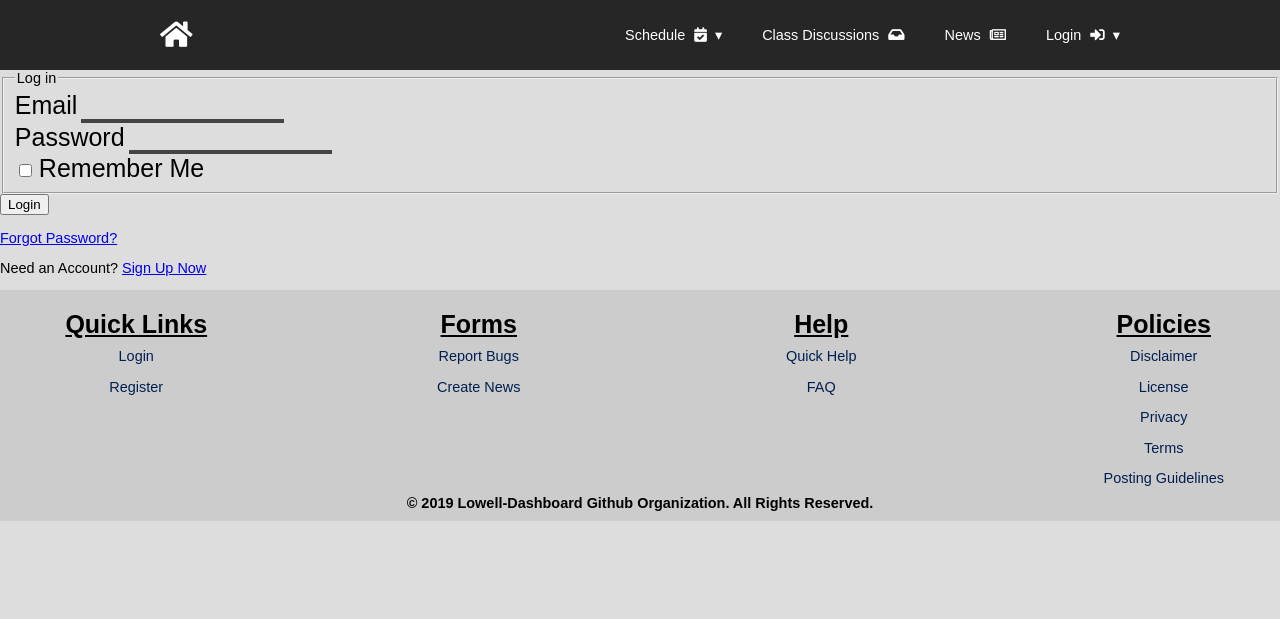
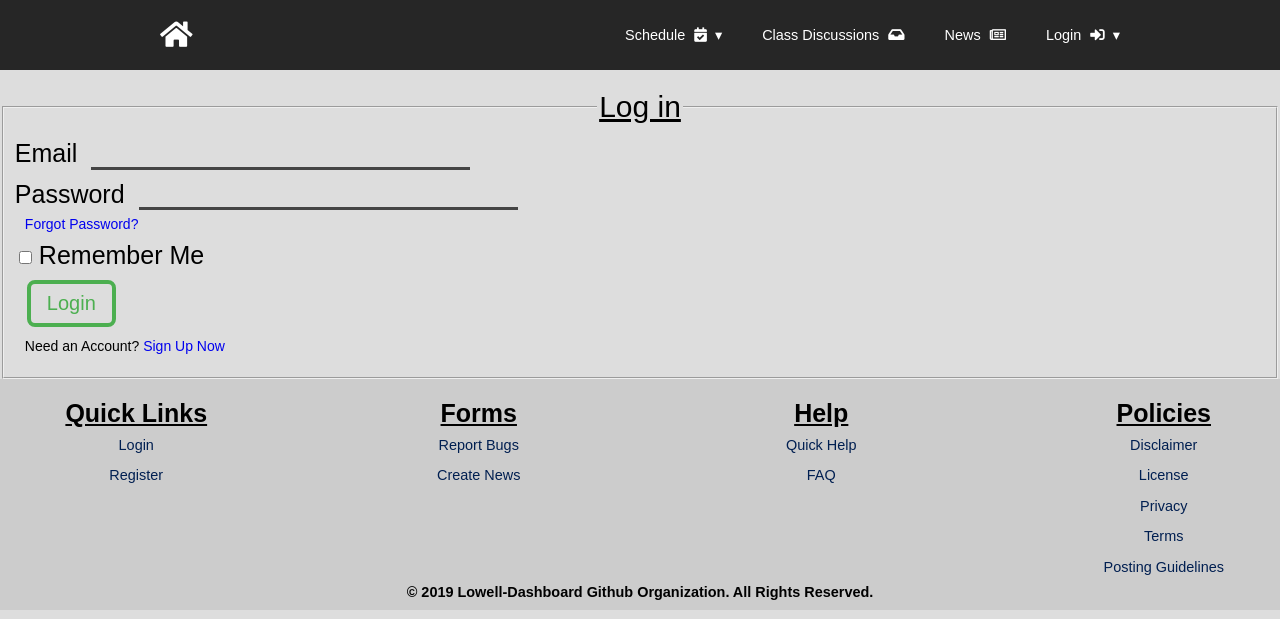
Before and after one commit to lowell-dev-club/lowell-dashboard, a Flask app: page /login in a window 1280 px wide. Shown: the top 619 px of the page. Run offline with Flask 2, Linux system fonts and the light colour scheme; some libraries are stand-ins or nearby versions.

Commit message:
add css to login page

```diff
--- a/lowell-dashboard/app/static/css/login.css
+++ b/lowell-dashboard/app/static/css/login.css
@@ -1,17 +1,67 @@
 label {
 	font-size: 25px;
+	padding-right: 10px;
 }
-input[type=text], input[type=password] {
+input[type=text], input[type=password], input[type=text]:disabled, input[type=password]:disabled {
 	margin-top: -5px;
 	height: 18px;
 	font-size: 15px;
 	background-color: #ddd;
     border: none;
-    border-bottom: 4px solid #444;
-    -webkit-transition: width 0.4s ease-in-out;
-    transition: width 0.4s ease-in-out;
+    border-bottom: 3px solid #444;
+    width: 30%;
+    -webkit-transition: width 0.8s ease-in-out;
+    transition: width 0.8s ease-in-out;
 }
-input[type=text]:focus, input[type=password]:focus {
-    border-bottom: 4px solid #1dad35;
-    width: 80%;
+input[type=text]:focus, input[type=password]:focus, input[type=text]:hover, input[type=password]:hover {
+    border-bottom: 3px solid #1dad35;
+    width: 70%;
 }
+fieldset {
+	margin-top: 20px;
+}
+legend {
+	text-align: center;
+	text-decoration: underline;
+	font-size: 30px;
+}
+#submit {
+	border-radius: 8px;
+	margin-left: 12px;
+	margin-bottom: 5px;
+	font-size: 20px;
+	background-color: #ddd;
+  	color: #4CAF50;
+ 	border: 4px solid #4CAF50;
+ 	padding: 8px 16px;
+ 	-webkit-transition-duration: 0.5s;
+ 	transition-duration: 0.5s;
+}
+
+#submit:hover {
+    background-color: #4CAF50;
+    color: #ddd;
+}
+.form-group {
+	margin-top: 10px;
+}
+.password {
+	margin-bottom: -1px;
+}
+.create {
+	margin-bottom: 10px;
+}
+.extra {
+	font-size: 14px;
+	margin-top: 6px;
+	margin-left: 10px;
+}
+.extra-link, .extra-link:visited {
+	text-decoration: none;
+	-webkit-transition-duration: 0.5s;
+ 	transition-duration: 0.5s;
+}
+.extra-link:hover, .extra-link:visited:hover {
+	text-decoration: none;
+	color: #00b6ff;
+}
--- a/lowell-dashboard/app/templates/login.html
+++ b/lowell-dashboard/app/templates/login.html
@@ -48,17 +48,17 @@
                     {% else %}
                         {{ form.password() }}
                     {% endif %}
+                    <p class="extra password"><a href="{{ url_for('reset_request') }}" class="extra-link">Forgot Password?</a></p>
 				</div>
 				<div class="form-group">
 					{{ form.remember() }}
 					{{ form.remember.label() }}
 				</div>
-			</fieldset>
-			<div class="form-group">
+				<div class="form-group">
 				{{ form.submit() }}
 			</div>
-			<p class="extra"><a href="{{ url_for('reset_request') }}" class="extra-link">Forgot Password?</a></p>
+			<p class="extra">Need an Account? <a href="{{ url_for('register') }}" class="extra-link"> Sign Up Now</a></p>
+			</fieldset>
 		</form>
 	</div>
-	<p class="extra">Need an Account? <a href="{{ url_for('register') }}" class="extra-link"> Sign Up Now</a></p>
 {% endblock content %}
```
